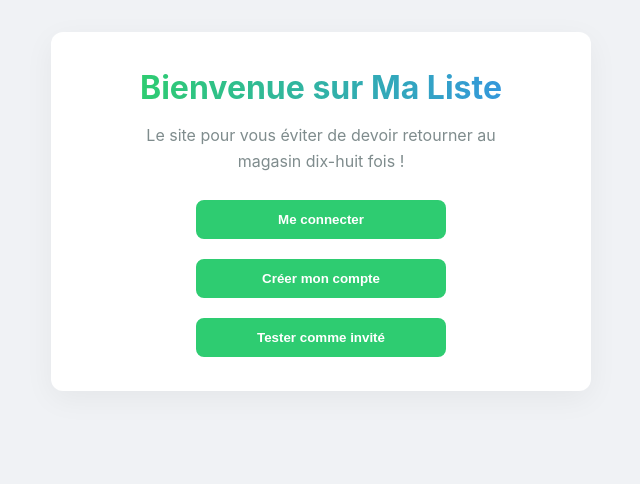
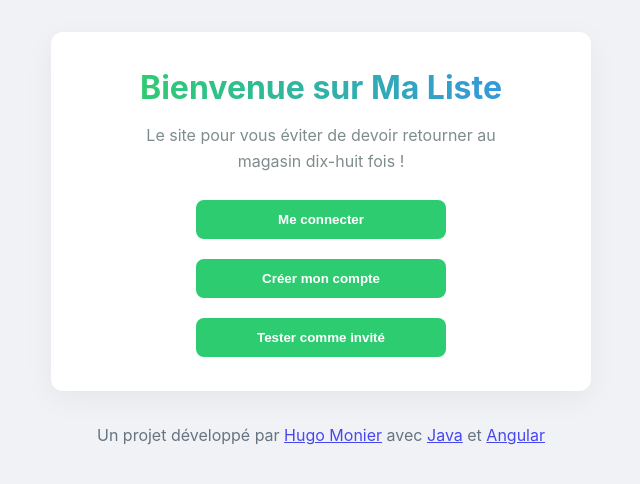
Before and after one commit to Hgo92/malistefront, an Angular app: page / in a window 1280 px wide. Shown: the top 484 px of the page, without its empty margins (319-959 px from the left). Built offline with nearby package versions, Linux system fonts and the light colour scheme.

Commit message:
feat - ajout d'un footer

```diff
--- a/src/index.html
+++ b/src/index.html
@@ -9,5 +9,13 @@
   </head>
   <body>
     <app-root></app-root>
+    <div class="footer">
+      <span
+        >Un projet développé par
+        <a href="https://www.linkedin.com/in/hugo-monier-3082bbaa/">Hugo Monier</a> avec
+        <a href="https://github.com/Hgo92/maliste">Java</a> et
+        <a href="https://github.com/Hgo92/malistefront">Angular</a></span
+      >
+    </div>
   </body>
 </html>
--- a/src/styles.scss
+++ b/src/styles.scss
@@ -28,6 +28,14 @@ app-root {
   border-radius: $radius;
   box-shadow: $shadow;
   min-height: 35dvh;
+}
+
+.footer {
+  display: flex;
+  align-items: center;
+  justify-content: center;
+  text-align: center;
+  opacity: 0.7;
 }
 
 h1,
```
